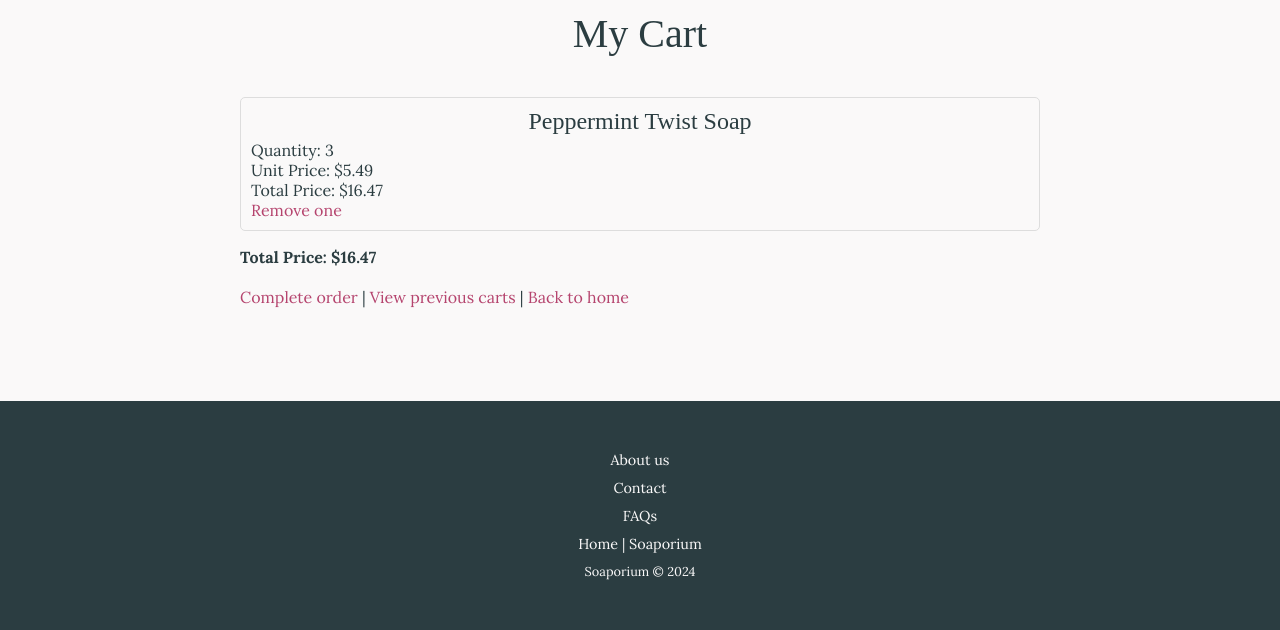
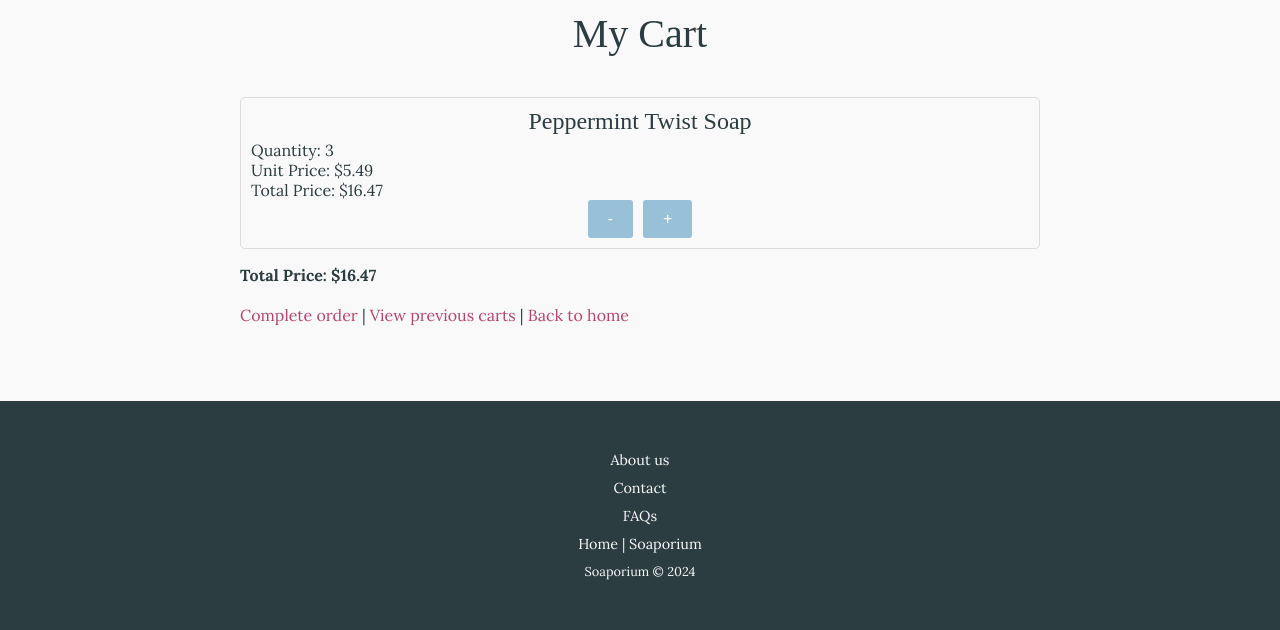
Before and after one commit to anisha-arya/Soap, a Flask app: page /view_current_cart in a window 1280 px wide. Shown: the part 170-800 px from the top of the page. Run offline with Flask 3, Linux system fonts and the light colour scheme; a user stored in the database is signed in; data comes from the database, SQL or seed files in the repository; some web fonts are replaced.

Commit message:
Fixed add/remove buttons

```diff
--- a/templates/cart.html
+++ b/templates/cart.html
@@ -24,7 +24,19 @@
             <p>Quantity: {{ item.soap_quantity }}</p> <!-- Quantity for each soap -->
             <p>Unit Price: ${{ item.unit_price }}</p> <!-- Unit price -->
             <p>Total Price: ${{ item.total_unit_price }}</p> <!-- Total price for each soap -->
-            <a href="{{ url_for('decrease_quantity', cartid=cartid, soapid=item.soapid )}}">Remove one</a>
+
+            <div class="cart-quantity">
+                    <form action="{{ url_for('decrease_quantity', soapid=item.soapid) }}" method="POST">
+                        <input type="hidden" name="redirect_url" value="{{ request.url }}">
+                        <button type="submit" class="quantity-button decrease-quantity">-</button>
+                    </form>
+                    <form action="{{ url_for('add_to_cart') }}" method="POST">
+                        <input type="hidden" name="soapid" value="{{ item.soapid }}">
+                        <input type="hidden" name="redirect_url" value="{{ request.url }}">
+                        <button type="submit" class="quantity-button increase-quantity">+</button>
+                    </form>
+                </div>
+
         </li>
         {% endfor %}
     </ul>
```
Also changed, not shown: templates/search.html (+3 -4 lines).
